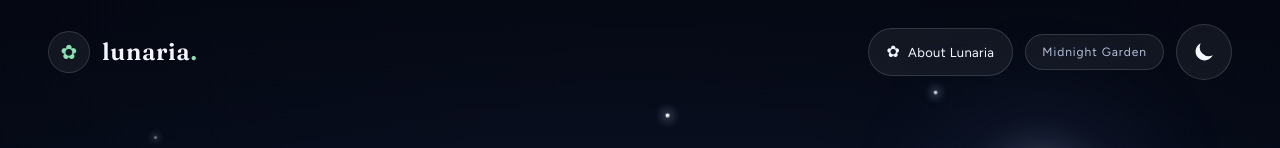
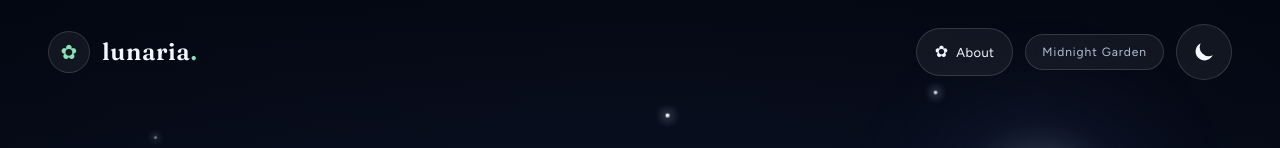
Before and after one commit to suprio-dev/Lunaria-, a plain HTML site: page index.html in a window 1280 px wide. Shown: the top 148 px of the page. Drawn offline with nearby package versions, Linux system fonts and the light colour scheme.

Commit message:
change About text

```diff
--- a/index.html
+++ b/index.html
@@ -918,7 +918,7 @@
         <button type="button" id="about-btn" class="about-btn glass cursor-pointer" aria-label="About Lunaria"
           aria-haspopup="dialog" aria-controls="about-overlay">
           <span class="text-base mr-1">✿</span>
-          <span class="hidden sm:inline">About Lunaria</span>
+          <span class="hidden sm:inline">About</span>
           <span class="sm:hidden">About</span>
         </button>
 
```
